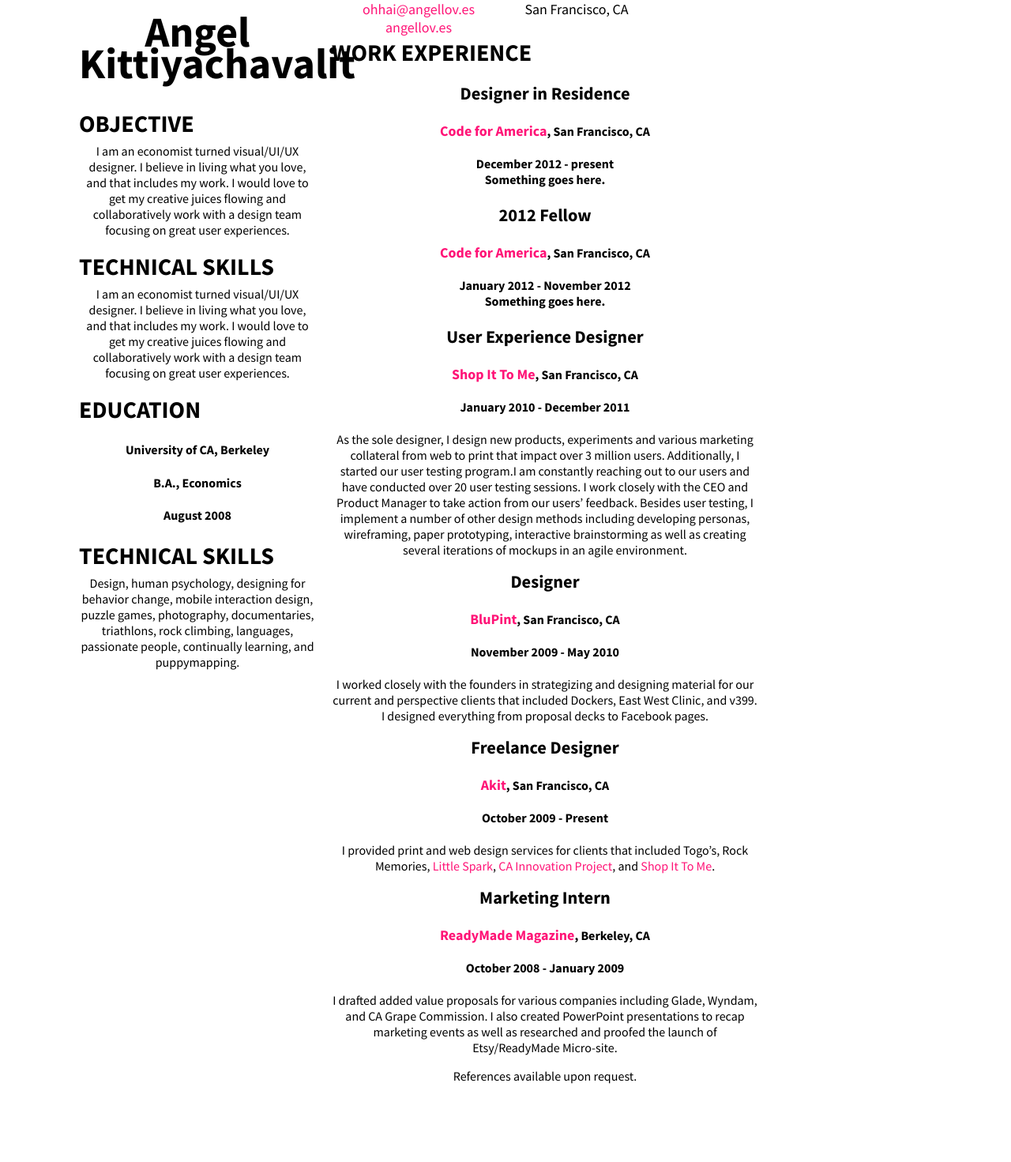
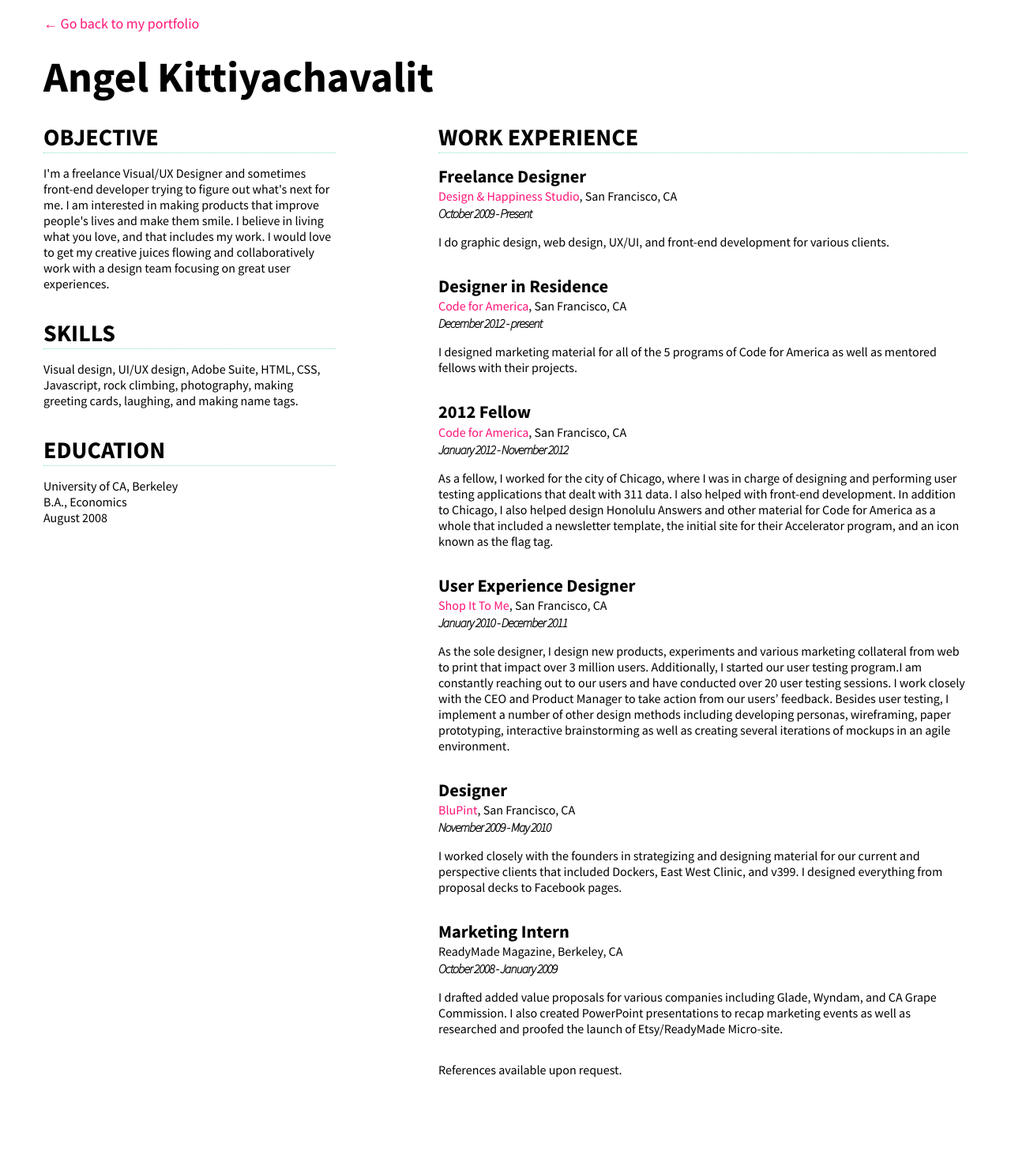
Before and after one commit to ahelkit/angellov.es, a Jekyll site: the page resumes/index.html, which Jekyll copies as it is, in a window 1280 px wide. Shown: the whole page at 79% size. Built offline with Jekyll 4.4.1, drawn with Linux system fonts in a browser that asks for light colours; comment, search, counter and statistics services are not loaded; before the commit the page ends 1390 px from its top, so only the background shows below that.

Commit message:
Added resume

```diff
--- a/css/main.css
+++ b/css/main.css
@@ -227,7 +227,7 @@ p {
 }
 
 #work h2 {
-  border-bottom: 1px solid #FF1477;
+  border-bottom: 1px dotted #86E2CE;
   margin-bottom: 20px;
 }
 
@@ -556,6 +556,54 @@ footer span {
 
 }
 
+/*Resume*/
+
+div.resume {
+  text-align: left;
+}
+
+div.resume div.container {
+  padding-top: 0px;
+}
+
+div.resume p.goback {
+  margin: 1em 0 2em;
+}
+
+div.resume h2 {
+  border-bottom: 1px dotted #86E2CE;
+  margin-bottom: .5em;
+}
+
+div.resume h3 {
+  margin-bottom: 0px;
+}
+
+div.resume h4 {
+  margin: 0px;
+  font-weight: normal;
+}
+
+div.resume ul {
+  margin-top: 0px;
+}
+
+div.resume li {
+  margin-bottom: 2em;
+}
+
+div.resume ul li.education p {
+  margin-bottom: 0px;
+}
+
+div.resume p.when {
+  font-style: italic;
+  font-weight: 700;
+  letter-spacing: -1px;
+  margin-top: 2px;
+}
+
+
 @media (max-width: 845px) {
     #work .workdescription {
     max-width: 90%;
@@ -655,124 +703,14 @@ footer span {
     margin-top: 5px;
   }
 
+  div.resume {
+    width: 90%;
+    margin: 0 auto;
+  }
 }
 
-
-/*........blog.......*/
-.wrap {
-  background: url('http://subtlepatterns.subtlepatterns.netdna-cdn.com/patterns/shattered.png');
-  margin: 30px auto 0px;
-  padding: 0px 15px;
-  width: 960px;
+@media (max-width: 551px) {
+  div.resume h1 {
+    font-size: 2em;
+  }
 }
-
-.main{
-  float: left;
-  display: block;
-  width: 960px;
-  background: #fff;
-}
-
-.blog .subheader {
-  margin: 40px auto;
-}
-
-.contentSmall {
-  float: left;
-  display: block;
-  margin: 0px 0px 0px 0px;
-  padding: 0px;
-  width: 600px;
-}
-
-.post {
-  text-align: left;
-  padding: 20px;
-  margin-top: 20px;
-}
-
-.post h2 {
-  font-weight: 600;
-  font-size: 26px;
-}
-
-.blogBio {
-  margin-top: 30px;
-}
-
-.blogBio p {
-  padding: 5px 40px 10px;
-}
-
-.posts .meta a {
-  font-size: 14px;
-  color: red;
-}
-
-.date {
-  background: yellow;
-}
-
-.sidebar {
-  background: #9AE1CE;
-  float: right;
-  display: block;
-  width: 300px;
-  margin: 60px 0px 0px;
-  padding: 0px 0px 30px;
-}
-
-.sidebar .social {
-  margin-left: 30px;
-}
-
-.sidebar .social li {
-  float: left;
-  margin-right: 5px;
-}
-
-.social .mailsm,
-.social .twittersm,
-.social .githubsm,
-.social .linkedinsm,
-.social .pinterestsm {
-  background: url('/img/social_sprite_small.png') no-repeat;
-  display: block;
-  width: 45px;
-  height: 45px;
-}
-
-.social .mailsm:hover {
-  background-position: 0px -44px;
-}
-
-.social .twittersm {
-  background-position: -45px 0px;
-}
-
-.social .twittersm:hover {
-  background-position: -45px -44px;
-}
-
-.social .githubsm {
-  background-position: -90px 0px;
-}
-
-.social .githubsm:hover {
-  background-position: -90px -44px;
-}
-
-.social .linkedinsm {
-  background-position: -135px 0px;
-}
-
-.social .linkedinsm:hover {
-  background-position: -135px -44px;
-}
-.social .pinterestsm {
-  background-position: -180px 0px;
-}
-
-.social .pinterestsm:hover {
-  background-position: -180px -44px;
-}
--- a/resumes/index.html
+++ b/resumes/index.html
@@ -16,94 +16,88 @@
     <link href='http://fonts.googleapis.com/css?family=Source+Sans+Pro:200,400,600,700,200italic' rel='stylesheet' type='text/css'>
     <link href='http://fonts.googleapis.com/css?family=Cookie' rel='stylesheet' type='text/css'>
     <link href="/css/bootstrap.min.css" rel="stylesheet">
-    <link href="assets/css/bootstrap-responsive.css" rel="stylesheet">
+    <link href="/css/bootstrap-responsive.css" rel="stylesheet">
     <link rel="stylesheet" href="/css/normalize.css">
     <link rel="stylesheet" href="/css/main.css">
     <script src="/js/vendor/modernizr-2.6.2.min.js"></script>
   </head>
   <body>
     <div class="resume">
-      <div class="content">
-        <div class="moreInfo offset1 span4">
+      <div class="container">
+
+        <div class="row">
+          <div class="span12">
+            <p class="goback"><a href="/workingforyou/index.html">&larr; Go back to my portfolio</a></p>
             <h1>Angel Kittiyachavalit</h1>
+          </div>
+        </div>
+
+          <div class="row">
+            <div class="span4">
               <ul class="unstyled">
                 <li>
                   <h2>Objective</h2>
-              <p>I am an economist turned visual/UI/UX designer. I believe in living what you love, and that includes my work. I would love to get my creative juices flowing and collaboratively work with a design team focusing on great user experiences.</p>
+                  <p>I'm a freelance Visual/UX Designer and sometimes front-end developer trying to figure out what's next for me. I am interested in making products that improve people's lives and make them smile. I believe in living what you love, and that includes my work. I would love to get my creative juices flowing and collaboratively work with a design team focusing on great user experiences.</p>
                 </li>
 
                 <li>
-              <h2>Technical Skills</h2>
-              <p>I am an economist turned visual/UI/UX designer. I believe in living what you love, and that includes my work. I would love to get my creative juices flowing and collaboratively work with a design team focusing on great user experiences.</p>
+                  <h2>Skills</h2>
+                  <p>Visual design, UI/UX design, Adobe Suite, HTML, CSS, Javascript, rock climbing, photography, making greeting cards, laughing, and making name tags.</p>
                 </li>
 
-            <li>
+                <li class="education">
                   <h2>Education</h2>
-              <h4>University of CA, Berkeley</h4>
-              <h4>B.A., Economics</h4>
-              <h4 class="graduated">August 2008</h4>
-            </li>
-
-            <li>
-              <h2>Technical Skills</h2>
-              <p>Design, human psychology, designing for behavior change, mobile interaction design, puzzle games, photography, documentaries, triathlons, rock climbing, languages, passionate people, continually learning, and puppymapping.</p>
+                  <p>University of CA, Berkeley</p>
+                  <p>B.A., Economics</p>
+                  <p class="graduated">August 2008</p>
                 </li>
 
               </ul>
             </div>
-        <div class="experience span7">
-          <div class="row contact">
-            <div class="span3">
-              <a href="mailto:ohhai@angellov.es">ohhai@angellov.es</a>
-              <a href="http://angellov.es">angellov.es</a>
-            </div>
-            <div class="span2">
-              San Francisco, CA
-            </div>
-          </div>
+            <div class="experience offset1 span7">
               <h2>Work Experience</h2>
               <ul class="unstyled">
 
                 <li>
+                  <h3>Freelance Designer</h3>
+                  <h4><a href="http://angellov.es/" target="_blank">Design &amp; Happiness Studio</a>, San Francisco, CA</h4>
+                  <p class="when">October 2009 - Present</p>
+                  <p>I do graphic design, web design, UX/UI, and front-end development for various clients.</p>
+                </li>
+
+                <li>
                   <h3>Designer in Residence</h3>
-              <h4 class="company"><span><a href="http://codeforamerica.org" target="_blank">Code for America</a></span>, San Francisco, CA</h4>
-              <h4 class="when">December 2012 - present</h>
-              <p>Something goes here.</p>
+                  <h4><a href="http://codeforamerica.org" target="_blank">Code for America</a>, San Francisco, CA</h4>
+                  <p class="when">December 2012 - present</p>
+                  <p>I designed marketing material for all of the 5 programs of Code for America as well as mentored fellows with their projects.</p>
                 </li>
 
                 <li>
                   <h3>2012 Fellow</h3>
-              <h4 class="company"><span><a href="http://codeforamerica.org" target="_blank">Code for America</a></span>, San Francisco, CA</h4>
-              <h4 class="when">January 2012 - November 2012</h>
-              <p>Something goes here.</p>
+                  <h4><a href="http://codeforamerica.org" target="_blank">Code for America</a>, San Francisco, CA</h4>
+                  <p class="when">January 2012 - November 2012</p>
+                  <p>As a fellow, I worked for the city of Chicago, where I was in charge of designing and performing user testing applications that dealt with 311 data. I also helped with front-end development. In addition to Chicago, I also helped design Honolulu Answers and other material for Code for America as a whole that included a newsletter template, the initial site for their Accelerator program, and an icon known as the flag tag.</p>
                 </li>
 
                 <li>
                   <h3>User Experience Designer</h3>
-              <h4><span class="company"><a href="http://shopittome.com" target="_blank">Shop It To Me</a></span>, San Francisco, CA</h4>
-              <h4 class="when">January 2010 - December 2011</h4>
+                  <h4><a href="http://shopittome.com" target="_blank">Shop It To Me</a>, San Francisco, CA</h4>
+                  <p class="when">January 2010 - December 2011</p>
                   <p>As the sole designer, I design new products, experiments and various marketing collateral from web to print that impact over 3 million users. Additionally, I started our user testing program.I am constantly reaching out to our users and have conducted over 20 user testing sessions. I work closely with the CEO and Product Manager to take action from our users’ feedback. Besides user testing, I implement a number of other design methods including developing personas, wireframing, paper prototyping, interactive brainstorming as well as creating several iterations of mockups in an agile environment.</p>
                 </li>
 
 
                 <li>
                   <h3>Designer</h3>
-              <h4><span class="company"><a href="http://shopittome.com" target="_blank">BluPint</a></span>, San Francisco, CA</h4>
-              <h4 class="when">November 2009 - May 2010</h4>
+                  <h4><a href="http://blupint.com/" target="_blank">BluPint</a>, San Francisco, CA</h4>
+                  <p class="when">November 2009 - May 2010</p>
                   <p>I worked closely with the founders in strategizing and designing material for our current and perspective clients that included Dockers, East West Clinic, and v399. I designed everything from proposal decks to Facebook pages.</p>
                 </li>
 
                 <li>
-              <h3>Freelance Designer</h3>
-              <h4><span class="company"><a href="http://shopittome.com" target="_blank">Akit</a></span>, San Francisco, CA</h4>
-              <h4 class="when">October 2009 - Present</h4>
-              <p>I provided print and web design services for clients that included Togo’s, Rock Memories, <a href="http://littlespark.com">Little Spark</a>, <a href="http://ccip.newamerica.net/dashboard">CA Innovation Project</a>, and <a href="http://shopittome.com">Shop It To Me</a>.</p>
-            </li>
-
-            <li>
                   <h3>Marketing Intern</h3>
-              <h4><span class="company"><a href="http://shopittome.com" target="_blank">ReadyMade Magazine</a></span>, Berkeley, CA</h4>
-              <h4 class="when">October 2008 - January 2009</h4>
+                  <h4>ReadyMade Magazine, Berkeley, CA</h4>
+                  <p class="when">October 2008 - January 2009</p>
                   <p>I drafted added value proposals for various companies including Glade, Wyndam, and CA Grape Commission. I also created PowerPoint presentations to recap marketing events as well as researched and proofed the launch of Etsy/ReadyMade Micro-site.</p>
                 </li>
 
@@ -112,6 +106,8 @@
               </ul>
             </div>
            </div>
+
+      </div>
     </div>
   </body>
 </html>
--- a/workingforyou/index.html
+++ b/workingforyou/index.html
@@ -13,8 +13,8 @@
 
     <link href='http://fonts.googleapis.com/css?family=Source+Sans+Pro:200,400,600,700,200italic' rel='stylesheet' type='text/css'>
     <link href='http://fonts.googleapis.com/css?family=Cookie' rel='stylesheet' type='text/css'>
-    <link href="/css/bootstrap.min.css" rel="stylesheet">
-    <link href="/css/bootstrap-responsive.css" rel="stylesheet">
+    <link rel="stylesheet" href="/css/bootstrap.min.css" rel="stylesheet">
+    <link rel="stylesheet" href="/css/bootstrap-responsive.css" rel="stylesheet">
     <link rel="stylesheet" href="/css/normalize.css">
     <link rel="stylesheet" href="/css/main.css">
     <script src="/js/vendor/modernizr-2.6.2.min.js"></script>
@@ -315,6 +315,7 @@
             <p>University of California, Berkeley, Economics</p>
             <h4>Skills</h4>
             <p>Visual design, UI/UX design, Adobe Suite, HTML, CSS, Javascript, rock climbing, photography, laughing, and making name tags.</p>
+            <p class="button"><a href="/resumes/index.html" target="_blank">View my full resume</a></p>
           </div>
 
         </div>
```
Also changed, not shown: 3 other files. Lines whose indentation alone changed are shown as unchanged.
